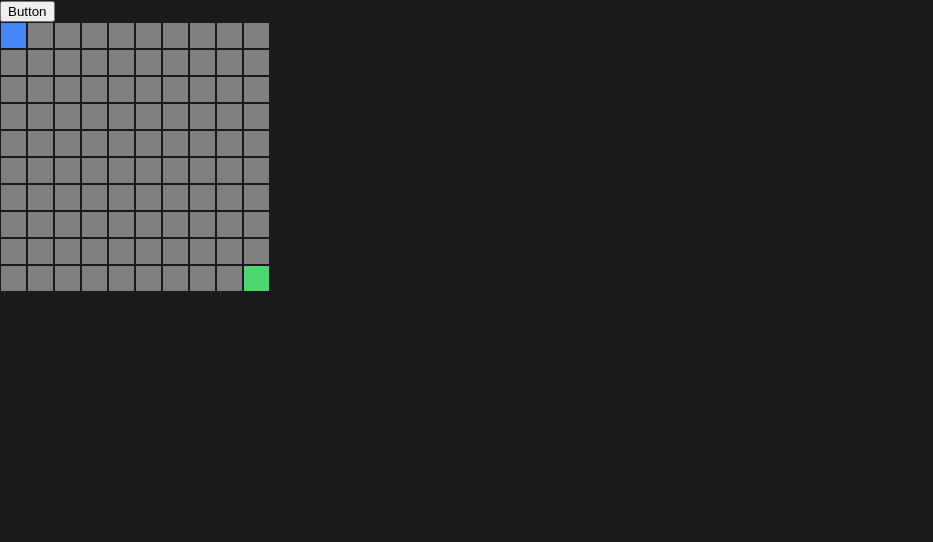
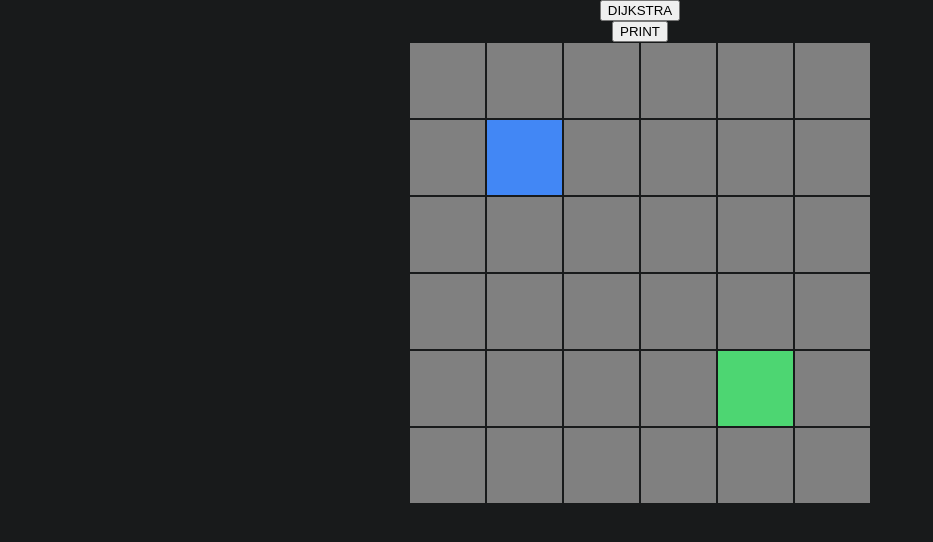
Before and after one commit to uhrjun/PathfindingVis, a React (Create React App) app: page / in a window 1280 px wide. Shown: the top 542 px of the page, without its empty margins (0-933 px from the left). Built offline with nearby package versions, Linux system fonts and the light colour scheme.

Commit message:
dijkstra

```diff
--- a/src/algorithms/djikstra.js
+++ b/src/algorithms/djikstra.js
@@ -1,21 +1,88 @@
-export function dijkstra(grid, start, end) {
-	const newGrid = [];
-	grid.forEach((rowItem) => {
-		const row = [];
-		newGrid.push(rowItem);
-		rowItem.forEach((node) => {
-			node.isVisited = true;
-			row.push(node);
-		});
-	});
-	return newGrid;
+function getAllNodes(grid) {
+	const nodes = [];
+	for (const row of grid) {
+		for (const node of row) {
+			if (node.isStart === true) {
+				node.distance = 0;
+			}
+			nodes.push(node);
+		}
+	}
+	nodes.sort((nodea, nodeb) => (nodea.distance > nodeb.distance ? 1 : -1));
+	return nodes;
 }
 
-//Start at node with distance zero
-//This verifies we're always starting at the node set as the start node
-//As the node with distance 0 is the starting node (isStart just a bool for the css the algo doesnt need it the visualization does )
-//Every single node is at a distance of inifinity
-//Go through the nodes up,down,left & right of the start node (which is also the current node)
-//Give them a distance of 1 from your initial 0 so that makes their distance 0+1
-//Repeat for every single node till the next node is finished node
-//Pick the shortest available distance value from the finished node to the start node
+/* export function getAllNodes(grid = []) {
+	const nodes = [];
+	for (let i = 0; i < grid.length; i++) {
+		for (let j = 0; j < grid[0].length; j++) {
+			nodes.push(grid[i][j]);
+		}
+	}
+	return nodes;
+}
+ */
+export function dijkstra(grid, startNode, endNode) {
+	const visitedNodesInOrder = [];
+	startNode.distance = 0;
+	const unvisitedNodes = getAllNodes(grid);
+
+	unvisitedNodes.forEach((node) => {
+		sortNodesByDistance(unvisitedNodes);
+		const closestNode = node;
+		if (closestNode.isWall);
+		if (closestNode.distance === Infinity)
+			return [visitedNodesInOrder, calculatePath(endNode)];
+		closestNode.isVisited = true;
+		visitedNodesInOrder.push(closestNode);
+		if (closestNode === endNode)
+			return [visitedNodesInOrder, calculatePath(endNode)];
+		updateUnvisitedNeighbors(closestNode, grid);
+	});
+	return grid;
+}
+
+function sortNodesByDistance(unvisitedNodes) {
+	unvisitedNodes.sort((nodeA, nodeB) => nodeA.distance - nodeB.distance);
+}
+
+export function getNodesInShortestPathOrder(node) {
+	const nodesInShortestPathOrder = [];
+	let currentNode = node;
+	while (currentNode !== null) {
+		currentNode.isPath = true;
+		nodesInShortestPathOrder.unshift(currentNode);
+		currentNode = currentNode.previousNode;
+	}
+	console.log(nodesInShortestPathOrder);
+	return nodesInShortestPathOrder;
+}
+
+function updateUnvisitedNeighbors(node, grid) {
+	const unvisitedNeighbors = getUnvisitedNeighbors(node, grid);
+	for (const neighbor of unvisitedNeighbors) {
+		neighbor.distance = node.distance + 1;
+		neighbor.previousNode = node;
+	}
+}
+
+function getUnvisitedNeighbors(node, grid) {
+	const neighbors = [];
+	const { col, row } = node;
+	if (row > 0) neighbors.push(grid[row - 1][col]);
+	if (row < grid.length - 1) neighbors.push(grid[row + 1][col]);
+	if (col > 0) neighbors.push(grid[row][col - 1]);
+	if (col < grid[0].length - 1) neighbors.push(grid[row][col + 1]);
+	return neighbors.filter((neighbor) => !neighbor.isVisited);
+}
+
+function calculatePath(endNode) {
+	const shortestPathNodes = [];
+	let currentNode = endNode;
+	while (currentNode !== null) {
+		currentNode.isPath = true;
+		shortestPathNodes.unshift(currentNode);
+		currentNode = currentNode.previousNode;
+	}
+	return shortestPathNodes;
+}
--- a/src/components/grid/grid.js
+++ b/src/components/grid/grid.js
@@ -1,21 +1,20 @@
 import { useState, useEffect } from "react";
 import * as styled from "./grid.styles";
-import Node from "../node/node";
 import { dijkstra } from "../../algorithms/djikstra";
 
+export default function Grid() {
+	const startCol = 1;
 	const startRow = 1;
-const startCol = 1;
-const endRow = 10;
-const endCol = 10;
-
+	const endCol = 4;
+	const endRow = 4;
 	function initGrid() {
 		const grid = [];
-	for (let row = 1; row <= 10; row++) {
-		const currentRow = [];
-		for (let col = 1; col <= 10; col++) {
-			currentRow.push(initNode(col, row));
+		for (let row = 0; row <= 5; row++) {
+			const currRow = [];
+			for (let col = 0; col <= 5; col++) {
+				currRow.push(initNode(col, row));
 			}
-		grid.push(currentRow);
+			grid.push(currRow);
 		}
 		return grid;
 	}
@@ -29,35 +28,73 @@ const initNode = (col, row) => {
 			distance: Infinity,
 			isVisited: false,
 			isWall: false,
+			isPath: false,
 			previousNode: null,
 		};
 	};
 
-export default function Grid() {
-	const [grid, setGrid] = useState(initGrid());
+	const [grid, setGrid] = useState([]);
+	useEffect(() => {
+		setGrid(initGrid());
+	}, []);
+
 	function visDjikstra() {
-		const start = [startCol][startRow];
-		const end = [endCol][endRow];
-		setGrid(dijkstra(grid, start, end));
+		const startNode = grid[startRow][startCol];
+		const endNode = grid[endRow][endCol];
+		setGrid(dijkstra(grid, startNode, endNode));
 	}
 
 	return (
-		<div style={{ backgroundColor: "#181a1b", height: "100vh" }}>
-			<button onClick={() => visDjikstra()}>Button</button>
+		<div
+			style={{
+				backgroundColor: "#181a1b",
+				display: "flex",
+				flexDirection: "column",
+				justifyContent: "center",
+				alignItems: "center",
+			}}>
+			<button onClick={() => visDjikstra()}>DIJKSTRA</button>
+			<button onClick={() => console.log(grid)}>PRINT</button>
 			{grid.map((row, rowIndex) => {
 				return (
 					<styled.Row key={rowIndex} style={{ display: "flex" }}>
 						{row.map((node, nodeIndex) => {
-							let { row, col, isEnd, isStart, isWall, isVisited } = node;
+							let {
+								row,
+								col,
+								isEnd,
+								isStart,
+								isWall,
+								isVisited,
+								isPath,
+								distance,
+								previousNode,
+							} = node;
 							return (
-								<Node
+								<styled.Node
 									key={nodeIndex}
 									col={col}
 									row={row}
+									isPath={isPath}
 									isStart={isStart}
 									isVisited={isVisited}
 									isEnd={isEnd}
-									isWall={isWall}></Node>
+									distance={distance}
+									isWall={isWall}
+									previousNode={previousNode}
+									onClick={() =>
+										console.log({
+											col,
+											row,
+											isStart,
+											isEnd,
+											isWall,
+											isVisited,
+											isPath,
+											distance,
+											previousNode,
+										})
+									}></styled.Node>
 							);
 						})}
 					</styled.Row>
--- a/src/components/grid/grid.styles.js
+++ b/src/components/grid/grid.styles.js
@@ -3,3 +3,30 @@ import styled from "styled-components";
 export const Row = styled.div`
 	display: flex;
 `;
+export const Node = styled.div`
+	width: 75px;
+	height: 75px;
+	border: 2px solid inherit;
+	margin: 1px;
+	color: black;
+	justify-content: center;
+	align-items: center;
+	font-size: 22px;
+	font-weight: 600;
+	border-radius: 0%;
+	background-color: ${({ isVisited, isStart, isEnd, isWall, isPath }) => {
+		if (isPath === true) {
+			return "#faf7f7";
+		} else if (isStart === true) {
+			return "#4287f5";
+		} else if (isEnd === true) {
+			return "#4dd672";
+		} else if (isWall === true) {
+			return "#eb4034";
+		} else if (isVisited === true) {
+			return "#fcba03";
+		} else {
+			return "grey";
+		}
+	}};
+`;
--- a/src/components/node/node.js
+++ b/src/components/node/node.js
@@ -1,16 +1,37 @@
 import * as styled from "./node.styles";
 
-export default function Node({ col, row, isStart, isEnd, isWall, isVisited }) {
+export default function Node({
+	col,
+	row,
+	isStart,
+	isEnd,
+	isWall,
+	isVisited,
+	isPath,
+	distance,
+	previousNode,
+}) {
 	return (
 		<styled.Node
 			isStart={isStart}
 			isEnd={isEnd}
 			isWall={isWall}
 			isVisited={isVisited}
+			isPath={isPath}
 			onClick={() =>
-				console.log({ col, row, isStart, isEnd, isWall, isVisited })
+				console.log({
+					col,
+					row,
+					isStart,
+					isEnd,
+					isWall,
+					isVisited,
+					isPath,
+					distance,
+					previousNode,
+				})
 			}>
-			{/* 	{col},{row} */}
+			{distance}
 		</styled.Node>
 	);
 }
--- a/src/components/node/node.styles.js
+++ b/src/components/node/node.styles.js
@@ -1,15 +1,20 @@
 import styled from "styled-components";
 
 export const Node = styled.div`
-	width: 25px;
-	height: 25px;
+	width: 75px;
+	height: 75px;
 	border: 2px solid inherit;
 	margin: 1px;
-	color: white;
-	font-size: 14px;
-	border-radius: 0px;
-	background-color: ${({ isVisited, isStart, isEnd, isWall }) => {
-		if (isStart === true) {
+	color: black;
+	justify-content: center;
+	align-items: center;
+	font-size: 22px;
+	font-weight: 600;
+	border-radius: 0%;
+	background-color: ${({ isVisited, isStart, isEnd, isWall, isPath }) => {
+		if (isPath === true) {
+			return "#faf7f7";
+		} else if (isStart === true) {
 			return "#4287f5";
 		} else if (isEnd === true) {
 			return "#4dd672";
--- a/src/index.css
+++ b/src/index.css
@@ -1,13 +1,14 @@
 body {
-  margin: 0;
-  font-family: -apple-system, BlinkMacSystemFont, 'Segoe UI', 'Roboto', 'Oxygen',
-    'Ubuntu', 'Cantarell', 'Fira Sans', 'Droid Sans', 'Helvetica Neue',
-    sans-serif;
-  -webkit-font-smoothing: antialiased;
-  -moz-osx-font-smoothing: grayscale;
+	margin: 0;
+	font-family: -apple-system, BlinkMacSystemFont, "Segoe UI", "Roboto", "Oxygen",
+		"Ubuntu", "Cantarell", "Fira Sans", "Droid Sans", "Helvetica Neue",
+		sans-serif;
+	-webkit-font-smoothing: antialiased;
+	-moz-osx-font-smoothing: grayscale;
+	background-color: #181a1b;
 }
 
 code {
-  font-family: source-code-pro, Menlo, Monaco, Consolas, 'Courier New',
-    monospace;
+	font-family: source-code-pro, Menlo, Monaco, Consolas, "Courier New",
+		monospace;
 }
```
Also changed, not shown: src/algorithms/astar.js (added). Lines whose indentation alone changed are shown as unchanged.
